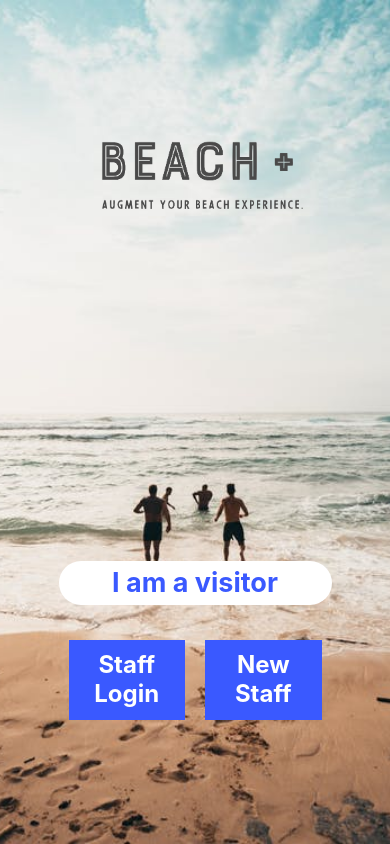
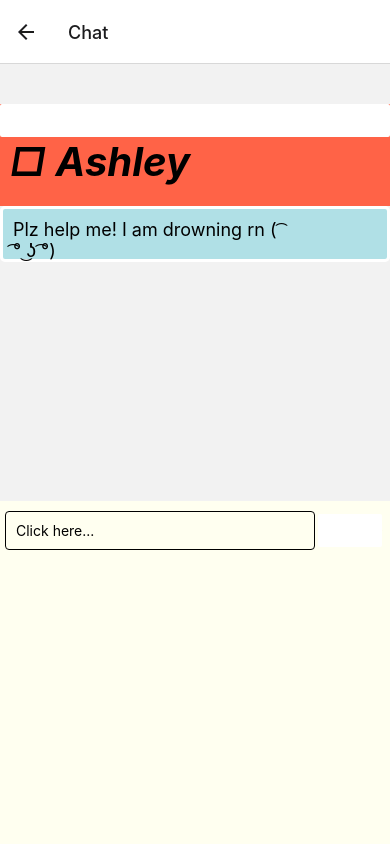
Before and after one commit to eun-chae-s/CoastalHacksApp, a React Native app: screen /Chat in a window 390 px wide. Built offline with nearby package versions, Linux system fonts and the light colour scheme.

Commit message:
debugging + finished routing

```diff
--- a/components/LifeGuard/ChatL.js
+++ b/components/LifeGuard/ChatL.js
@@ -23,7 +23,7 @@ const ChatL = ({ navigation }) => {
                     data={chatting}
                     renderItem={({item}) =>
                     <TouchableHighlight
-                        onPress={() => Alert.alert('hey!')}
+                        onPress={() => navigation.navigate('Chat')}
                     >
                         { (item.type === 'V') ? <ChatBoxV name={item.name}></ChatBoxV> : <ChatBoxL name={item.name}></ChatBoxL>}
                     </TouchableHighlight>
@@ -57,7 +57,7 @@ const ChatL = ({ navigation }) => {
             </TouchableHighlight>
             <TouchableHighlight
                 underlayColor={'white'}
-                onPress={() => navigation.navigate('NewsL')}
+                onPress={() => navigation.navigate('NewsL', {})}
             >
                 <FontAwesomeIcon
                     icon={ faHome }
--- a/components/Staffacount.js
+++ b/components/LifeGuard/Staffacount.js
@@ -1,14 +1,11 @@
-import React, { Component } from 'react';
-import {StyleSheet, Text, View, Image, Button, TouchableOpacity} from 'react-native';
+import React from 'react';
+import { StyleSheet, Text, View, Image, Button, TouchableOpacity } from 'react-native';
 
 
 
-export default class staffacount extends Component {
-
-
-  render() {
-    return (
-      <View style={styles.container}>
+const staffaccount = ({navigation}) => {
+  return(
+      <View style = { styles.container } >
           <View style={styles.header}>
             <View style={styles.headerContent}>
                 <Image style={styles.profile}
@@ -80,17 +77,17 @@ export default class staffacount extends Component {
       </View>
     );
   }
-}
 
-export default staffacount;
+export default staffaccount
+
 
 
 const styles = StyleSheet.create({
-  header:{
+  header: {
     backgroundColor: '#fff8dc'
   },
-  headerContent:{
-    padding:30,
+  headerContent: {
+    padding: 30,
     alignItems: 'center',
   },
   profile: {
@@ -99,46 +96,46 @@ const styles = StyleSheet.create({
     borderRadius: 63,
     borderWidth: 4,
     borderColor: "white",
-    marginBottom:10,
+    marginBottom: 10,
   },
-  name:{
-    fontSize:22,
-    fontWeight:'bold',
-    color:"#000000",
-    fontWeight:'600',
+  name: {
+    fontSize: 22,
+    fontWeight: 'bold',
+    color: "#000000",
+    fontWeight: '600',
   },
-  userInfo:{
-    fontSize:16,
-    color:"#778899",
-    fontWeight:'600',
+  userInfo: {
+    fontSize: 16,
+    color: "#778899",
+    fontWeight: '600',
   },
-  body:{
+  body: {
     backgroundColor: "powderblue",
-    height:500,
-    alignItems:'center',
+    height: 500,
+    alignItems: 'center',
     marginBottom: 2
   },
-  item:{
-    flexDirection : 'row',
+  item: {
+    flexDirection: 'row',
   },
-  infoContent:{
-    flex:1,
-    alignItems:'flex-start',
-    paddingRight:150
+  infoContent: {
+    flex: 1,
+    alignItems: 'flex-start',
+    paddingRight: 150
   },
-  iconContent:{
-    flex:1,
-    alignItems:'flex-end',
-    paddingRight:25
+  iconContent: {
+    flex: 1,
+    alignItems: 'flex-end',
+    paddingRight: 25
   },
-  icon:{
-    width:60,
-    height:60,
-    marginTop:20,
+  icon: {
+    width: 60,
+    height: 60,
+    marginTop: 20,
   },
-  info:{
-    fontSize:18,
-    marginTop:20,
+  info: {
+    fontSize: 18,
+    marginTop: 20,
     color: "#FFFFFF",
     marginBottom: 50,
   },
--- a/components/Visitor/beach_listings.js
+++ b/components/Visitor/beach_listings.js
@@ -53,7 +53,7 @@ const SectionListBasics = ({navigation}) => {
         <View style={styles.list}>
           <SectionList
             sections={[
-              {title: 'Hawaii', data: [{'beach': 'Maui', 'likes': 0}, {'beach': 'Kauai', 'likes': 0}, {'beach':'Honolulu', 'likes': 0}]},
+              {title: 'Hawaii', data: [{'beach': 'Maui', 'likes': 0}, {'beach': 'Kauai', 'likes': 4}, {'beach':'Honolulu', 'likes': 0}]},
               {title: 'California', data: [{'beach': 'Malibu', 'likes': 0}, {'beach': 'Half Moon Bay', 'likes': 0}, {'beach': 'Laguna Beach', 'likes': 0}, {'beach': 'Monterey State Beach', 'likes': 0}]},
               {title: 'North Carolina', data: [{'beach': 'Outer Banks', 'likes': 0}]},
               {title: 'Virginia', data: [{'beach': 'Assateague Island', 'likes': 0}]},
--- a/components/Visitor/list_items.js
+++ b/components/Visitor/list_items.js
@@ -27,12 +27,12 @@ export default class ButtonBasics extends Component {
                 <Button
                     onPress={this._onPressButton}
                     title={this.props.name}
-                    color="white"
+                    color="powderblue"
 
                 />
                 <View style={{flexDirection: 'row'}}>
                     <View style={{alignSelf: 'center'}}>
-                        <Text style={{color: "#ff6347", marginRight: 20}}>{this.state.likes}</Text>
+                        <Text style={{color: "#ff6347", backgroundColor:'powderblue', marginRight: 20}}>{this.state.likes}</Text>
                     </View>
                     <TouchableHighlight
                         style={styles.heart}
--- a/components/chat.js
+++ b/components/chat.js
@@ -27,19 +27,20 @@ const styles = StyleSheet.create({
     },
 });
 
-const FlatListBasics = () => {
+const FlatListBasics = ({navigation}) => {
   return (
     <View style={styles.container}>
         <View style={styles.header}>
             <Button
                 title="                                                                         X"
                 color='white'>
+                onPress={()=>navigation.navigate('NewsL')}
             </Button>
             <Text style={styles.header}> □ Ashley </Text>
         </View>
         <FlatList
             data={[
-            {key: 'Plz help me! I am drowning rn :('},
+            {key: 'Plz help me! I am drowning rn ( ͡° ͜ʖ ͡°)'},
             ]}
             renderItem={({item}) => <Text style={styles.item}>{item.key}</Text>}
         />
--- a/navigator.js
+++ b/navigator.js
@@ -10,6 +10,9 @@ import Upload from './components/LifeGuard/Upload';
 import Recommendation from './components/Visitor/Recommendation';
 import calendar from './components/Visitor/calendar'
 import SectionListBasics from './components/Visitor/beach_listings';
+import staffaccount from './components/LifeGuard/Staffacount';
+import ChatL from './components/LifeGuard/ChatL';
+import FlatListBasics from './components/Chat'
 
 const Stack = createNativeStackNavigator();
 
@@ -26,6 +29,9 @@ const MyNavigator = () => {
             <Stack.Screen name="Recommendation" component={Recommendation}/>
             <Stack.Screen name="calendar" component={calendar}/>
             <Stack.Screen name="Beach" component={SectionListBasics}/>
+            <Stack.Screen name="Profile" component={staffaccount}/>
+            <Stack.Screen name="ChatL" component={ChatL}/>
+            <Stack.Screen name="Chat" component={FlatListBasics}/>
         </Stack.Navigator>
       );
 }
```
